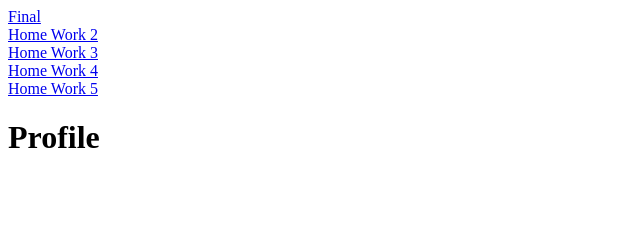
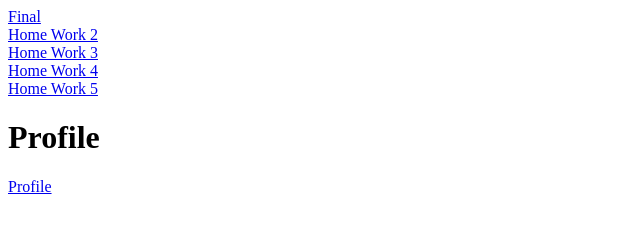
Before and after one commit to TTQBqueen/TTQBqueen.github.io, a plain HTML site: page index.html in a window 1280 px wide. Shown: the full height of the page, 0-640 px from the left. Drawn offline with Linux system fonts and the light colour scheme.

Commit message:
Update index.html

```diff
--- a/index.html
+++ b/index.html
@@ -16,6 +16,7 @@
     <a href="csc300x-hw5">Home Work 5</a>
     <br>
 <h1> Profile</h1>
+    <a href="f24-portfolio-template">Profile</a>
 
 </body>
 </html>
```
